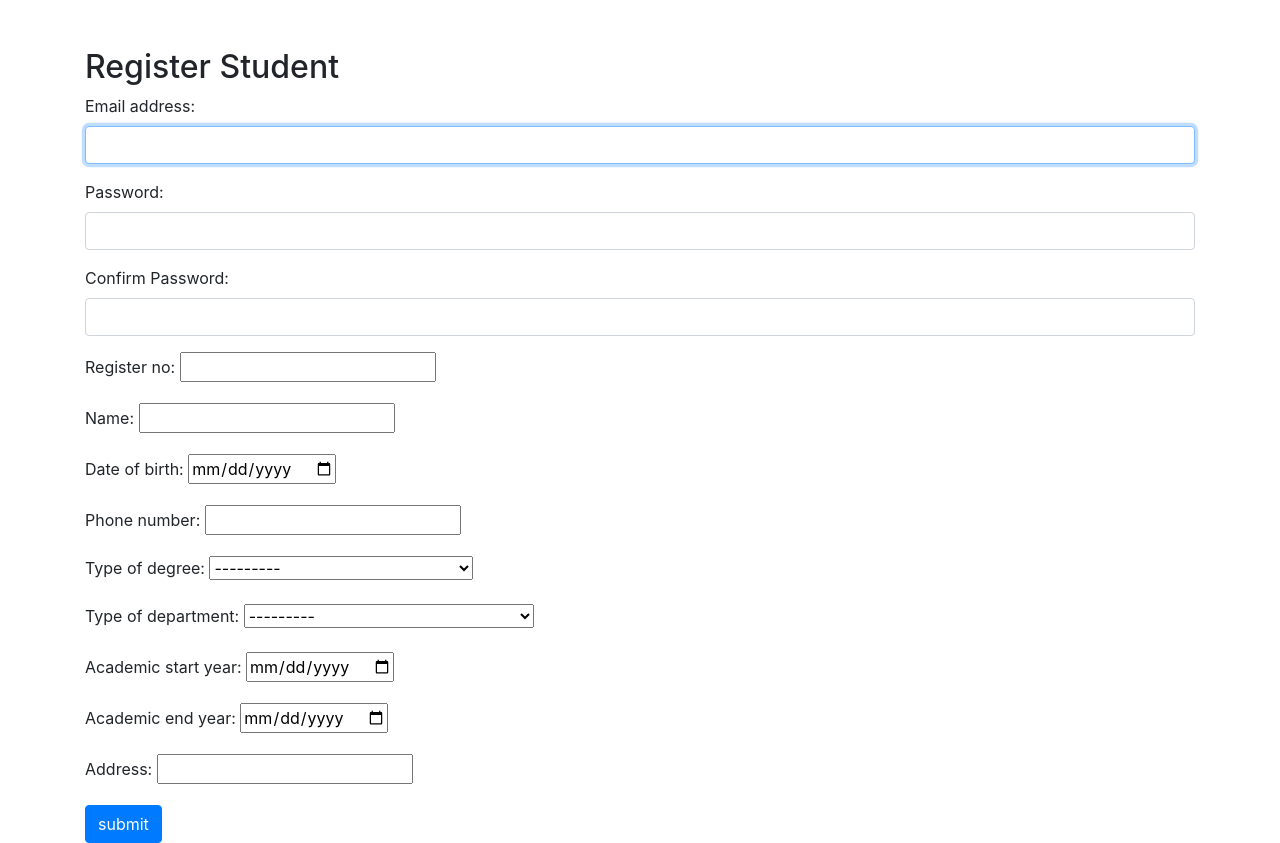
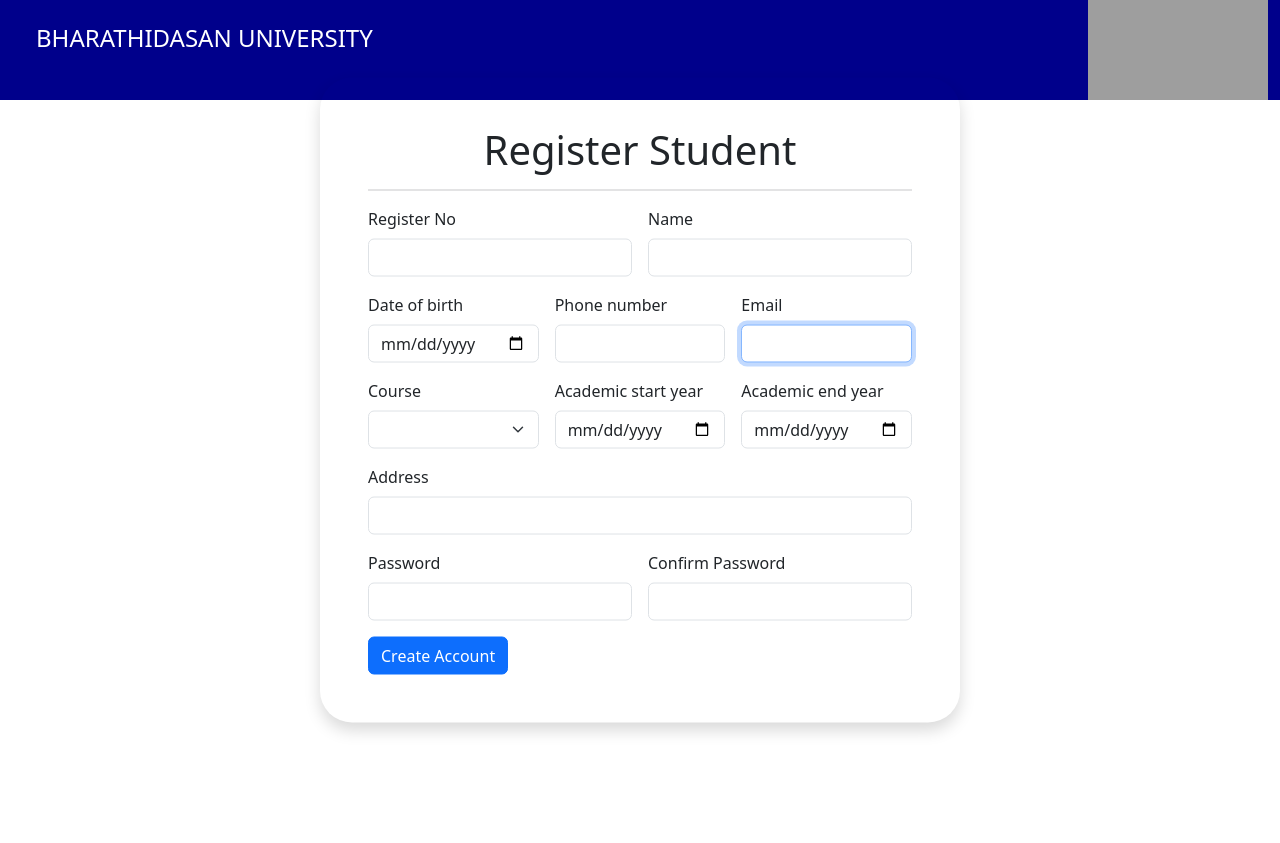
Before and after one commit to Niranjan160/project_chowchow, a Django app: page /register/ in a window 1280 px wide. After the commit the page ends 734 px from the top, so only its background shows below. Run offline with Django 4.2, Linux system fonts and the light colour scheme; some libraries are stand-ins or nearby versions; grey boxes are pictures that could not be loaded.

Commit message:
fixed forms and urls

```diff
--- a/students/forms.py
+++ b/students/forms.py
@@ -36,7 +36,7 @@ class StudentForm(forms.ModelForm):
         fields = [
             'register_no', 'name', 'date_of_birth',
             'phone_number', 'academic_start_year','academic_end_year',
-            'course','address'
+            'course','address', 'email'
             ]
 
 
@@ -49,3 +49,6 @@ class fees_details_form(forms.ModelForm):
         widgets = {
             'paid_date': forms.SelectDateWidget,
         }
+
+class ExcelUploadForm(forms.Form):
+    student_details_excel_file = forms.FileField()
--- a/students/templates/students/student_register_page.html
+++ b/students/templates/students/student_register_page.html
@@ -5,94 +5,96 @@
   <meta charset="UTF-8">
   <meta name="viewport" content="width=device-width, initial-scale=1.0">
   <title>Register Student</title>
-    <link rel="stylesheet" href="https://stackpath.bootstrapcdn.com/bootstrap/4.5.2/css/bootstrap.min.css">
+  <link href="https://cdn.jsdelivr.net/npm/bootstrap@5.3.3/dist/css/bootstrap.min.css" rel="stylesheet"
+    integrity="sha384-QWTKZyjpPEjISv5WaRU9OFeRpok6YctnYmDr5pNlyT2bRjXh0JMhjY6hW+ALEwIH" crossorigin="anonymous">
 </head>
 
 <body>
-    <div class="container mt-5">
-        <h2>Register Student</h2>
-        <!-- <form method="post">
-            {% csrf_token %}
-            <div class="form-group">
-                {{ user_form.as_p }}
+  <div class="container-fluid">
+    <header class="row text-white" style="background-color: darkblue;">
+      <div class="col-6 col-sm-6 col-md-9">
+        <h4 class="p-4 pt-4">BHARATHIDASAN UNIVERSITY</h4>
       </div>
-            <div class="form-group">
-                {{ student_form.as_p }}
+      <div class="dropdown-alignment col-6 col-sm-6 ps-5 col-md-3 text-end">
+        <img style="height: 100px; width: 180px;"
+          src="https://upload.wikimedia.org/wikipedia/en/7/7c/Bharathidasan_University_logo.png" alt="">
       </div>
-            <button type="submit" class="btn btn-primary">Register</button>
-        </form> -->
+    </header>
+  </div>
+  <div class="position-absolute top-50 start-50 translate-middle rounded-5 shadow p-5">
+    <h2 class="h1 text-center">Register Student</h2>
+    <hr>
     <form method="post" data-bitwarden-watching="1" action="{% url 'register_page' %}">
       {% csrf_token %}
-            <div class="form-group">
-                <p>
-                    <label for="id_email">Email address:</label>
-                    <input type="email" name="email" maxlength="254" autofocus="" class="form-control" required=""
-                        id="id_email">
-                </p>
-                <p>
-                    <label for="id_password1">Password:</label>
-                    <input type="password" name="password1" class="form-control" required="" id="id_password1">
-                </p>
-                <p>
-                    <label for="id_password2">Confirm Password:</label>
-                    <input type="password" name="password2" class="form-control" required="" id="id_password2">
-                </p>
+      <div class="row g-3">
+
+        <div class="col-md-6">
+          <label for="inputEmail4" class="form-label">Register No</label>
+          <input class="form-control" type="text" name="register_no" maxlength="30" required="" id="id_register_no"
+            class="form-control">
         </div>
-            <div class="form-group">
-                <p>
-                    <label for="id_register_no">Register no:</label>
-                    <input type="text" name="register_no" maxlength="30" required="" id="id_register_no">
-                </p>
-                <p>
-                    <label for="id_name">Name:</label>
-                    <input type="text" name="name" maxlength="100" required="" id="id_name">
-                </p>
-                <p>
-                    <label for="id_date_of_birth">Date of birth:</label>
-                    <input type="date" name="date_of_birth" required="" id="id_date_of_birth">
-                </p>
-                <p>
-                    <label for="id_phone_number">Phone number:</label>
-                    <input type="number" name="phone_number" min="0" required="" id="id_phone_number">
-                </p>
-                <p>
-                    <label for="id_type_of_degree">Type of degree:</label>
-                    <select name="type_of_degree" required="" id="id_type_of_degree">
-                        <option value="" selected="">---------</option>
-                        <option value="MSC">Master of Science</option>
+        <div class="col-md-6">
+          <label class="form-label" for="id_name">Name</label>
+          <input class="form-control" type="text" name="name" maxlength="100" required="" id="id_name">
+        </div>
+        <div class="col-md-4">
+          <label class="form-label" for="id_date_of_birth">Date of birth</label>
+          <input class="form-control" type="date" name="date_of_birth" required="" id="id_date_of_birth">
+        </div>
+        <div class="col-md-4">
+          <label class="form-label" for="id_phone_number">Phone number</label>
+          <input class="form-control" type="number" name="phone_number" min="0" required="" id="id_phone_number">
+        </div>
+        <div class="col-md-4">
+          <label class="form-label" for="id_email">Email</label>
+          <input class="form-control" type="email" name="email" maxlength="254" autofocus="" class="form-control"
+            required="" id="id_email">
+        </div>
+        <div class="col-md-4">
+          <label class="form-label" for="course">Course</label>
+          <select class="form-select" name="course" required="" id="course">
+            <option value="" selected=""></option>
+            <option value="MSC CSE">Master of Science Computer Science</option>
+            <option value="MSC AI">Master of Science Artificial Intelligence</option>
+            <option value="MSC DS">Master of Science Data Science</option>
             <option value="MCA">Master of Computer Application</option>
             <option value="MTECH">Master of Technology</option>
           </select>
-                </p>
-                <p>
-                    <label for="id_type_of_department">Type of department:</label>
-                    <select name="type_of_department" required="" id="id_type_of_department">
-                        <option value="" selected="">---------</option>
-                        <option value="CSE">Computer Science and Engineering</option>
-                        <option value="DS">Data Science</option>
-                        <option value="AI">Artificial Intelligence</option>
-                    </select>
-                </p>
-                <p>
-                    <label for="id_academic_start_year">Academic start year:</label>
-                    <input type="date" name="academic_start_year" id="id_academic_start_year">
-                </p>
-                <p>
-                    <label for="id_academic_end_year">Academic end year:</label>
-                    <input type="date" name="academic_end_year" id="id_academic_end_year">
-                </p>
-                <p>
-                    <label for="id_address">Address:</label>
-                    <input type="text" name="address" maxlength="200" required="" id="id_address">
-                </p>
         </div>
-            <input type="submit" class="btn btn-primary" value="submit">
+        <div class="col-md-4">
+          <label class="form-label" for="id_academic_start_year">Academic start year</label>
+          <input class="form-control" type="date" name="academic_start_year" id="id_academic_start_year">
+        </div>
+
+        <div class="col-md-4">
+          <label class="form-label" for="id_academic_end_year">Academic end year</label>
+          <input class="form-control" type="date" name="academic_end_year" id="id_academic_end_year">
+        </div>
+
+        <div class="col-md-12">
+          <label class="form-label" for="id_address">Address</label>
+          <input class="form-control" type="text" name="address" maxlength="200" required="" id="id_address">
+        </div>
+        <div class="col-md-6">
+          <label class="form-label" for="id_password1">Password</label>
+          <input class="form-control" type="password" name="password1" class="form-control" required=""
+            id="id_password1">
+        </div>
+        <div class="col-md-6">
+          <label class="form-label" for="id_password2">Confirm Password</label>
+          <input class="form-control" type="password" name="password2" class="form-control" required=""
+            id="id_password2">
+        </div>
+        <div class="col-12">
+          <input type="submit" class="btn btn-primary" value="Create Account">
+        </div>
+      </div>
     </form>
   </div>
 
-    <script src="https://code.jquery.com/jquery-3.5.1.slim.min.js"></script>
-    <script src="https://cdn.jsdelivr.net/npm/@popperjs/core@2.5.4/dist/umd/popper.min.js"></script>
-    <script src="https://stackpath.bootstrapcdn.com/bootstrap/4.5.2/js/bootstrap.min.js"></script>
+  <script src="https://cdn.jsdelivr.net/npm/bootstrap@5.3.3/dist/js/bootstrap.bundle.min.js"
+    integrity="sha384-YvpcrYf0tY3lHB60NNkmXc5s9fDVZLESaAA55NDzOxhy9GkcIdslK1eN7N6jIeHz"
+    crossorigin="anonymous"></script>
 </body>
 
 </html>
--- a/students/urls.py
+++ b/students/urls.py
@@ -12,7 +12,8 @@ urlpatterns = [
     path("officeadmin/studentdetails", views.admin_dashboard_student_details, name="admin_dashboard_student_details"),
     path("officeadmin/pendingdetails", views.pending_receipt_details, name="admin_dashboard_pending_details"),
     path("officeadmin/updatefeesdetail", views.update_fees_receipt_status, name="update_fees_receipt_status"),
+    path("officeadmin/studentdetails/<int:register_no>", views.student_detailview, name="student_detail_view"),
 
     path('export-students/', views.export_students_to_excel, name='export_students'),
-
+    path('upload-excel/', views.upload_excel, name='upload_excel'),
 ]
--- a/students/views.py
+++ b/students/views.py
@@ -3,12 +3,16 @@ from django.http import HttpResponseBadRequest, HttpResponse
 from django.contrib.auth import authenticate, login, logout
 from django.contrib.auth.decorators import login_required
 from students.models import Student, Fees_detail
-from students.forms import fees_details_form, CustomUserCreationForm, StudentForm
+from students.forms import fees_details_form, CustomUserCreationForm, StudentForm, ExcelUploadForm
 from datetime import date
-from django.core.paginator import Paginator
+# from django.core.paginator import Paginator
 from students.utils import send_reject_email
 import pandas as pd
 from students.filters import Student_filter, Fees_details_filter
+from datetime import timedelta
+from django.utils import timezone
+import openpyxl
+
 
 def loginPage(request):
     if request.user.is_authenticated:
@@ -59,10 +63,13 @@ def register_student(request):
         if request.method == 'POST':
             user_form = CustomUserCreationForm(request.POST)
             student_form = StudentForm(request.POST)
+            print("working")
+            print(user_form.is_valid())
+            print(student_form.errors)
             if user_form.is_valid() and student_form.is_valid():
                 user = user_form.save(commit=False)
                 user.save()
-
+                print("s2 working")
                 student = student_form.save(commit=False)
                 print(user)
                 student.Student = user
@@ -101,9 +108,16 @@ def admin_dashboard(request):
     if request.user.is_student():
        return redirect("student_dashboard")
     context = {}
+    now = timezone.now()
+    thirty_days_ago = now - timedelta(days=30)
     context["students_count"] = Student.objects.filter(
         academic_end_year__year__gte=date.today().year
     ).count()
+    context["uploaded_count"] = Fees_detail.objects.filter(receipt_submitted_date__gte=thirty_days_ago).count()
+    context["verified_count"] = Fees_detail.objects.filter(receipt_submitted_date__gte=thirty_days_ago, receipt_status="ACC").count()
+    context["pending_count"] = Fees_detail.objects.filter(receipt_submitted_date__gte=thirty_days_ago,receipt_status="PEN").count()
+    context["fees_details"] =  Fees_detail.objects.filter(receipt_status="PEN").order_by("-receipt_submitted_date")
+
     return render(request, 'students/admin_dashboard.html', context)
 
 @login_required
@@ -125,12 +139,14 @@ def update_fees_receipt_status(request):
         reference_id = request.POST["reference_id"]
         # print(status, reference_id)
         student = Fees_detail.objects.get(reference_id=reference_id).student_id
+        status_return = "Accepted"
         if status == "REJ":
+            status_return = "Rejected"
             send_reject_email(student.name, student.register_no, student.email)
         fees_detail = Fees_detail.objects.get(reference_id=reference_id)
         fees_detail.receipt_status = status
         fees_detail.save()
-        return HttpResponse(f"{fees_detail.receipt_status}") # uodate it to jsonResponse
+        return HttpResponse(f"{status_return}") # uodate it to jsonResponse
     else:
         return HttpResponseBadRequest("Not like this :)")
 
@@ -172,3 +188,40 @@ def export_students_to_excel(request):
         df.to_excel(writer, sheet_name='Students', index=False)
 
     return response
+
+
+def upload_excel(request):
+    if request.method == "POST":
+        form = ExcelUploadForm(request.POST, request.FILES)
+        if form.is_valid():
+            excel_file = request.FILES["excel_file"]
+            wb = openpyxl.load_workbook(excel_file)
+            ws = wb.active
+
+            for row in ws.iter_rows(min_row=2):  # Assuming first row is header
+                email = row[0].value
+                user_type = row[1].value
+                academic_year = row[2].value
+                profile_photo = row[3].value
+                course = row[4].value
+
+                # Create or update student record
+                user, created = Student.objects.get_or_create(email=email, defaults={'user_type': user_type})
+                Student.objects.update_or_create(user=user, defaults={
+                    'academic_year': academic_year,
+                    'profile_photo': profile_photo,
+                    'course': course,
+                })
+            # messages.success(request, "Students have been added/updated successfully")
+            return redirect("upload_excel")
+    else:
+        form = ExcelUploadForm()
+
+    return render(request, "upload_excel.html", {"form": form})
+
+@login_required
+def student_detailview(request,register_no):
+    context = {}
+    context["student"] = Student.objects.get(register_no=register_no)
+    context["fees_history"] = Fees_detail.objects.filter(student_id=context["student"])
+    return render(request, 'students/student_detailview.html', context=context)
```
Also changed, not shown: students/models.py (+5 -5 lines), students/templates/students/admin_dashboard.html (+10 -17 lines), students/templates/students/admin_dashboard_student_details.html (+7 -7 lines), students/templates/students/admin_pending_details.html (+5 -4 lines), students/templates/students/login.html (+7 -5 lines), students/templates/students/student_dashboard.html (+19 -38 lines), students/templates/students/student_detailview.html (added, +144 -0 lines), students/migrations/0011_alter_student_profile_photo.py (added). Lines whose indentation alone changed are shown as unchanged.
